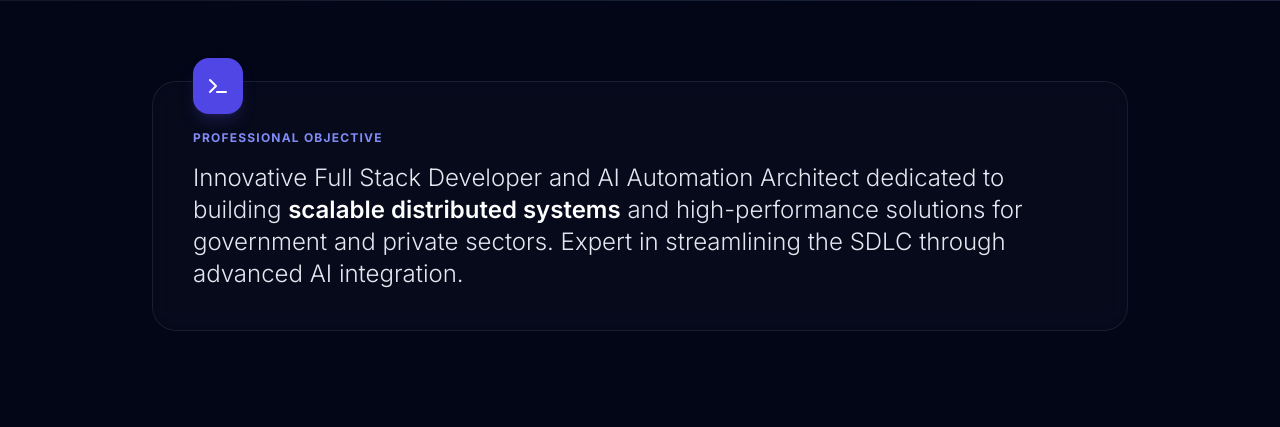
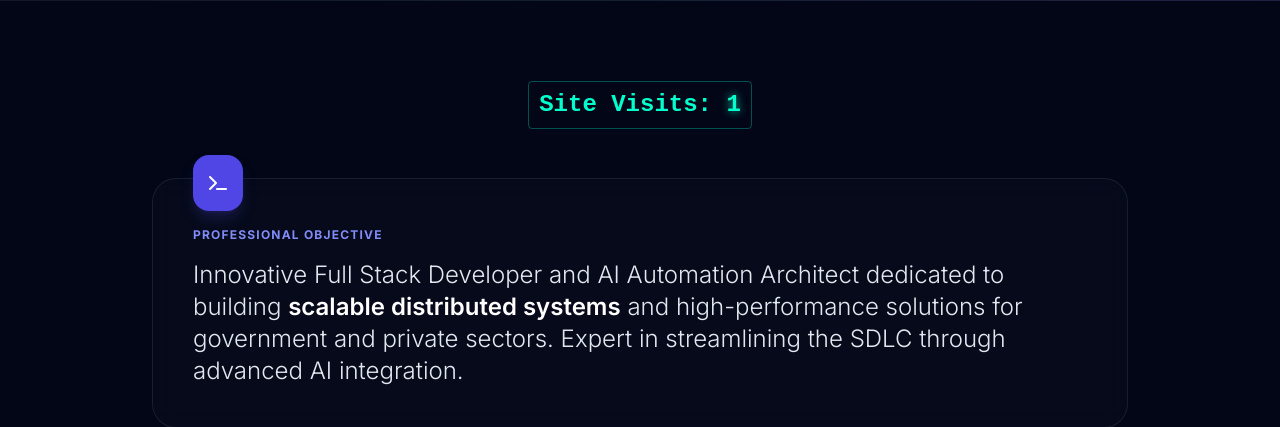
Before and after one commit to rislrohitjain/rohit-resume-app, a Flask app: page / in a window 1280 px wide. Shown: the part 471-898 px from the top of the page. Run offline with Flask 3, Linux system fonts and the light colour scheme; data comes from the database, SQL or seed files in the repository; some libraries are stand-ins or nearby versions.

Commit message:
Adding Counter with DB mysql

```diff
--- a/app.py
+++ b/app.py
@@ -1,15 +1,57 @@
 from flask import Flask, render_template
+from flask_sqlalchemy import SQLAlchemy
+import os
+
+import urllib.parse
 
 app = Flask(__name__)
 
+# 1. Database Configuration
+# Replace with your actual MySQL connection string or use an environment variable
+# Format: mysql+pymysql://username:password@host:port/database_name
+
+
+
+# Manually encode the password or the whole string
+password = urllib.parse.quote_plus("hteapp@123#")
+db_uri = f"mysql+pymysql://hteapp:{password}@10.68.128.254/test"
+
+app.config['SQLALCHEMY_DATABASE_URI'] = os.getenv("DATABASE_URL", db_uri)
+app.config['SQLALCHEMY_TRACK_MODIFICATIONS'] = False
+
+
+
+db = SQLAlchemy(app)
+
+# 2. Define the Counter Model
+class PageVisit(db.Model):
+    id = db.Column(db.Integer, primary_key=True)
+    count = db.Column(db.Integer, default=0)
+
+# Create the table (Run this once or use a migration)
+with app.app_context():
+    db.create_all()
+    # Initialize counter if table is empty
+    if not PageVisit.query.first():
+        db.session.add(PageVisit(count=0))
+        db.session.commit()
+
 @app.route('/')
 def resume():
+    # 3. Logic to update counter
+    counter_record = PageVisit.query.first()
+    counter_record.count += 1
+    db.session.commit()
+
+    current_visits = counter_record.count
+
     data = {
         "name": "Rohit Jain",
         "title": "Full Stack Developer & AI Automation Architect",
         "location": "Jaipur, Rajasthan",
         "experience": "9+ Years",
-        "skills": ["Ollama", "LangChain", "n8n", "Laravel", "Python", "React", "MySQL", "PHP"]
+        "skills": ["Ollama", "LangChain", "n8n", "Laravel", "Python", "React", "MySQL", "PHP"],
+        "visits": current_visits  # Pass the count to the template
     }
     return render_template('index.html', data=data)
 
--- a/requirements.txt
+++ b/requirements.txt
@@ -1,3 +1,6 @@
-Flask==3.0.3
+Flask==3.0.0
 Jinja2==3.1.3
 Werkzeug==3.0.1
+Flask-SQLAlchemy==3.1.1
+PyMySQL==1.1.0
+cryptography==42.0.5
--- a/templates/index.html
+++ b/templates/index.html
@@ -18,6 +18,42 @@
 
 			/* Scroll Progress Bar */
 			#scroll-progress { width: 0%; height: 2px; background: linear-gradient(to right, #6366f1, #a855f7); position: fixed; top: 0; left: 0; z-index: 100; transition: width 0.1s ease-out; }
+
+
+			/* Container styling */
+				.visit-counter {
+					font-family: 'Courier New', Courier, monospace; /* Tech look */
+					color: #00ffcc; /* Neon teal to match AI theme */
+					font-weight: bold;
+					padding: 5px 10px;
+					font-size:24px;
+					border: 1px solid rgba(0, 255, 204, 0.3);
+					border-radius: 4px;
+					display: inline-block;
+					margin-bottom:5%;
+				}
+
+				/* The Blinking Effect */
+				.blink-text {
+					animation: attractive-blink 1.5s infinite secondary;
+					text-shadow: 0 0 8px rgba(0, 255, 204, 0.8);
+				}
+
+				@keyframes attractive-blink {
+					0% {
+						opacity: 1;
+						text-shadow: 0 0 12px rgba(0, 255, 204, 1);
+					}
+					50% {
+						opacity: 0.4;
+						text-shadow: 0 0 2px rgba(0, 255, 204, 0.2);
+					}
+					100% {
+						opacity: 1;
+						text-shadow: 0 0 12px rgba(0, 255, 204, 1);
+					}
+				}
+
 		</style>
 	</head>
 	<body class="bg-[#020617] text-slate-300">
@@ -60,6 +96,12 @@
 		</header>
 
 		<main class="max-w-5xl mx-auto py-20 px-6">
+
+			<center>
+				<div class="visit-counter">
+					<strong>Site Visits:</strong>  <span class="blink-text"> {{ data.visits }}</span>
+				</div>
+			</center>
 
 			<section id="about" class="mb-24 scroll-mt-24">
 				<div class="glass-card p-10 rounded-3xl relative">
```
Also changed, not shown: vercel.json (added). Lines whose indentation alone changed are shown as unchanged.
